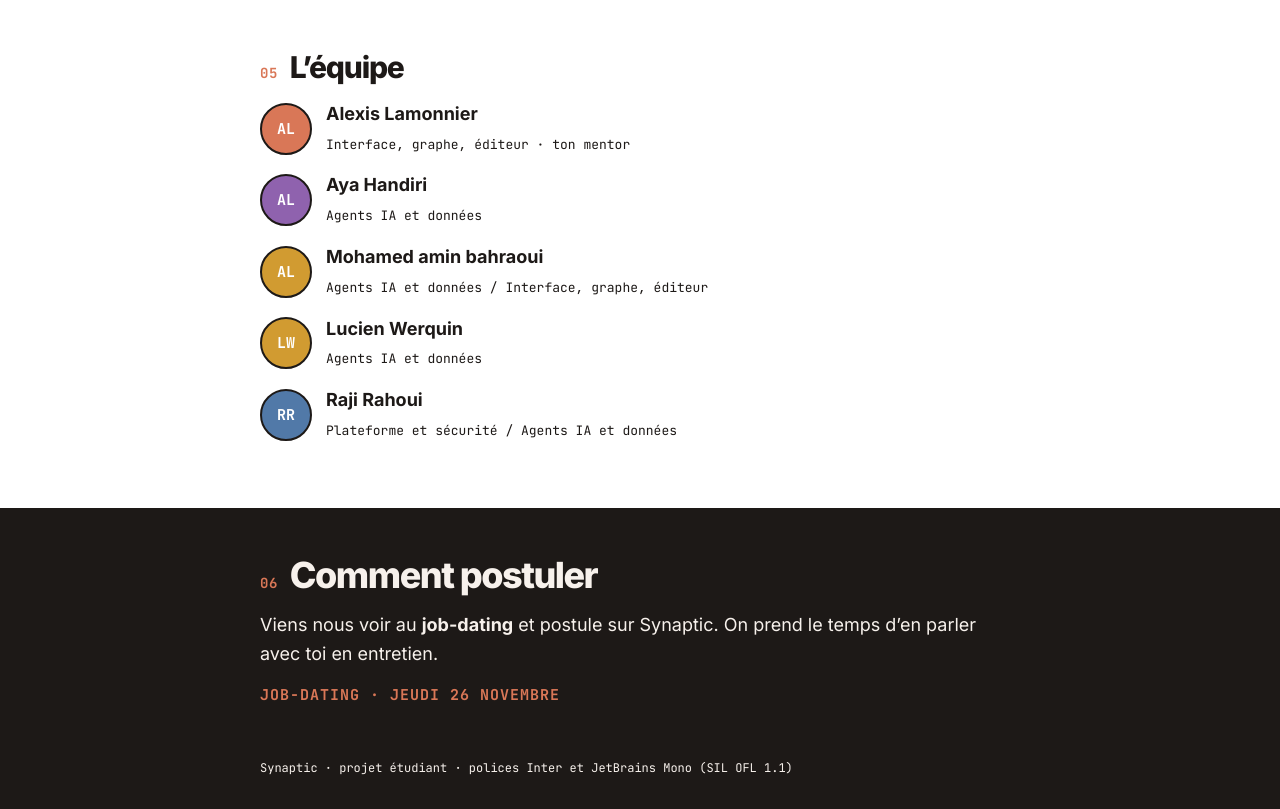
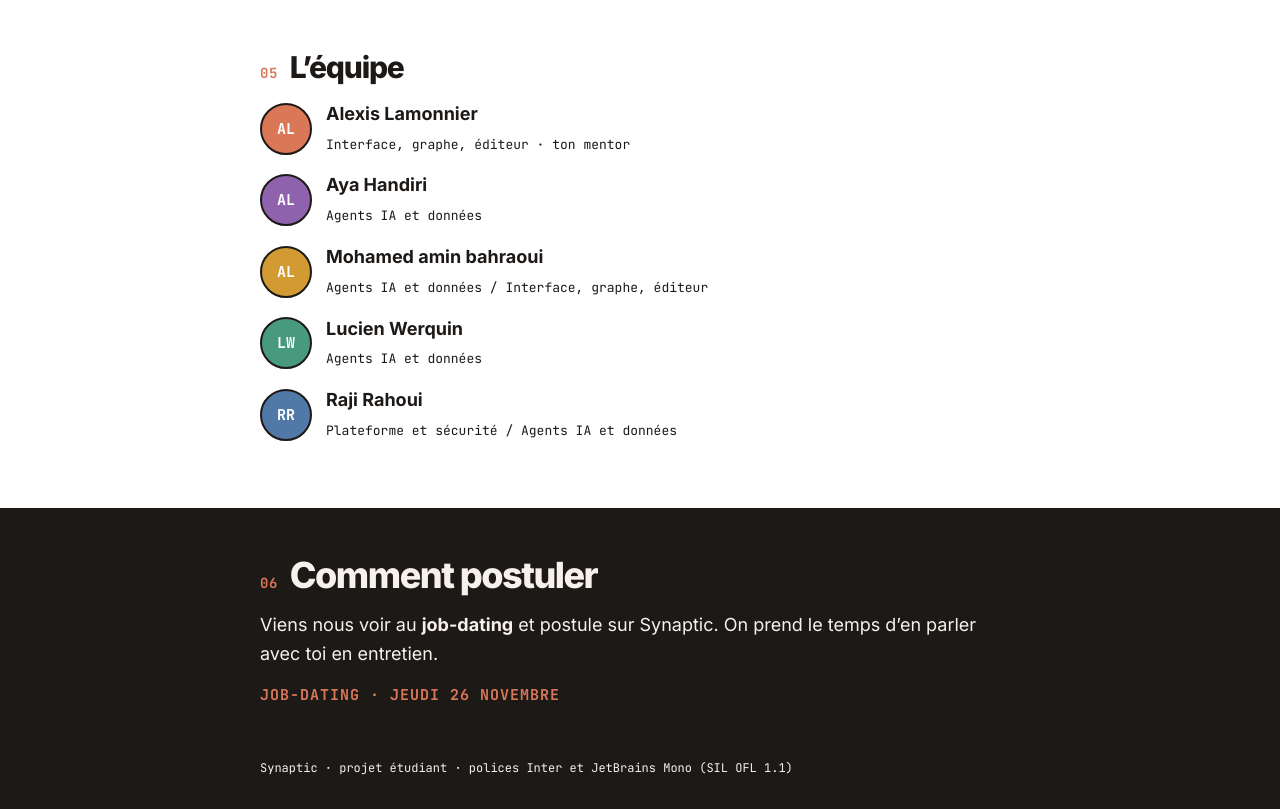
Before and after one commit to synaptic-fr/rejoindre, a plain HTML site: page index.html in a window 1280 px wide. Shown: the part 3013-3822 px from the top of the page. Drawn offline with Linux system fonts and the light colour scheme; a web font is replaced by a local one.

Commit message:
Change LW span background color to #479A7E
Updated the background color of the LW span element.

```diff
--- a/index.html
+++ b/index.html
@@ -109,7 +109,7 @@ img { max-width: 100%; }
 </div>
 
 <div style="display: flex; align-items: center; gap: 14px">
-<span style="width: 48px; height: 48px; flex: 0 0 auto; border-radius: 50%; border: 2px solid #1D1917; background: #D19B31; color: #FFFFFF; display: flex; align-items: center; justify-content: center; font-family: 'JetBrains Mono', Consolas, monospace; font-size: 15px; font-weight: 700">LW</span>
+<span style="width: 48px; height: 48px; flex: 0 0 auto; border-radius: 50%; border: 2px solid #1D1917; background: #479A7E; color: #FFFFFF; display: flex; align-items: center; justify-content: center; font-family: 'JetBrains Mono', Consolas, monospace; font-size: 15px; font-weight: 700">LW</span>
 <div><b style="display: block">Lucien Werquin</b><span style="font-family: 'JetBrains Mono', Consolas, monospace; font-size: 13px">Agents IA et données</span></div>
 </div>
 
```
